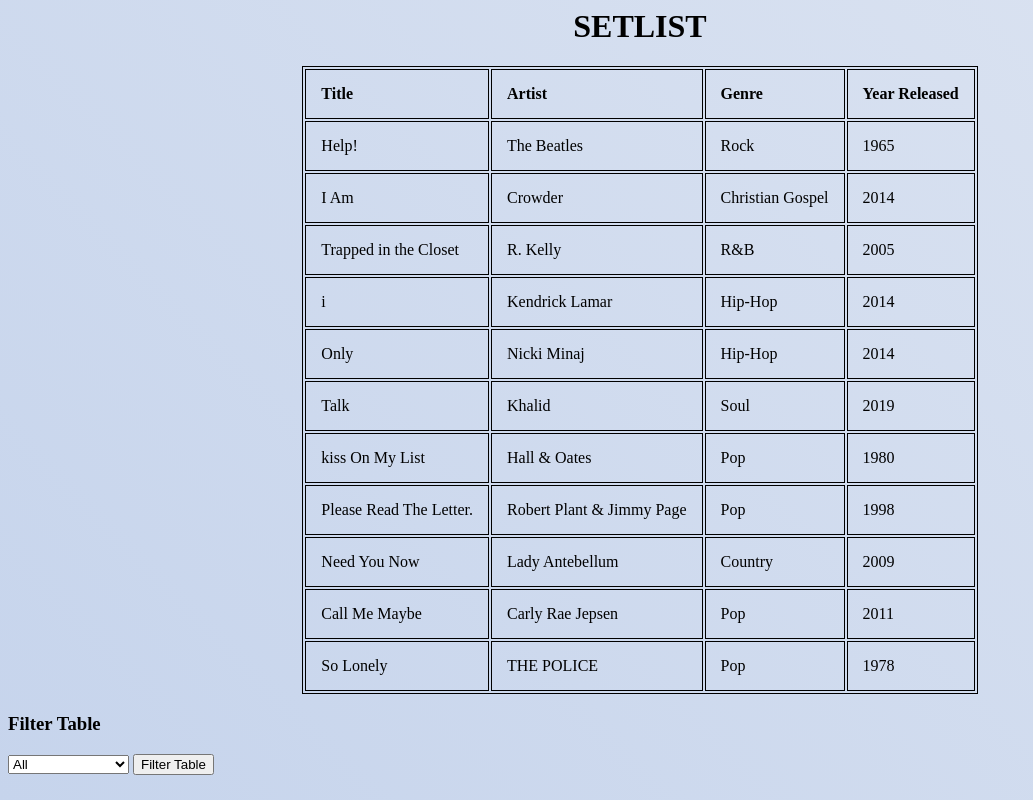
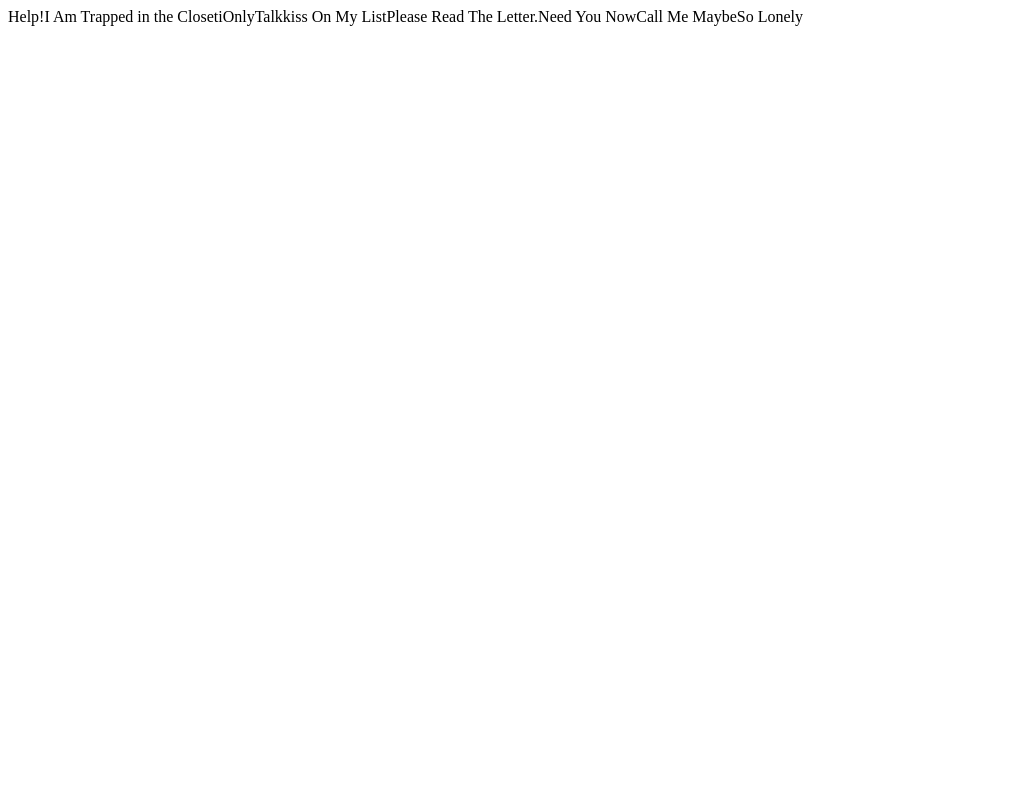
Before and after one commit to connorwind/json2, a plain HTML site: page index.html in a window 1280 px wide. Shown: the whole page, without its empty margins (0-1033 px from the left). Drawn offline with nearby package versions, Linux system fonts and the light colour scheme.

Commit message:
Update index.html

```diff
--- a/index.html
+++ b/index.html
@@ -48,6 +48,7 @@
              ]
             }
        $.each(obj.song, function(i, f) {
+           document.write(f.title)
           var tblRow = "<tr>" + "<td>" + f.title + "</td>" +
            "<td>" + f.artist + "</td>" + "<td>" + f.genre + "</td>" + "<td>" + f.year_released + "</td>" + "</tr>"
            $(tblRow).appendTo("#data tbody");
```
